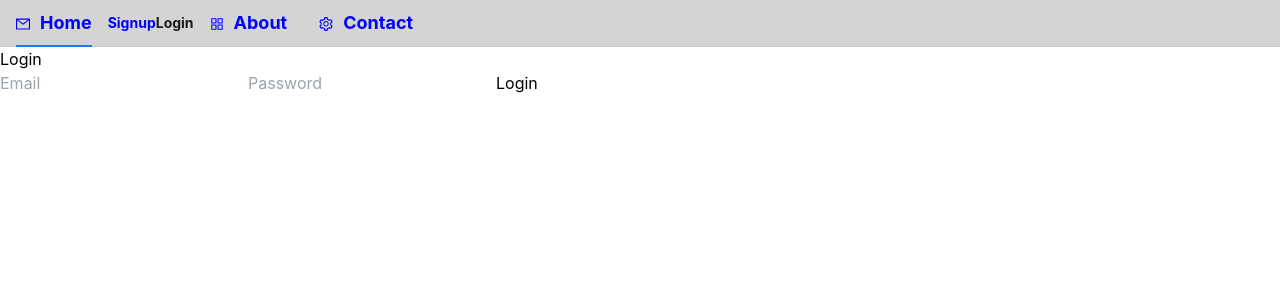
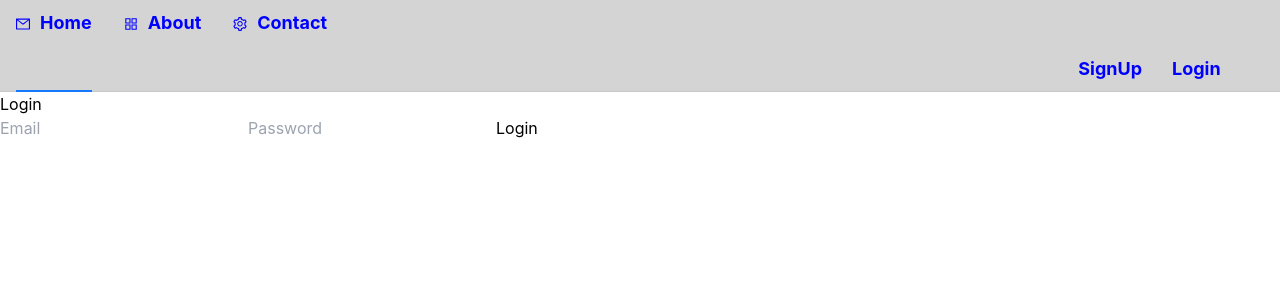
Before and after one commit to Daroowala/BoilerPlate, a React (Create React App) app: page /login in a window 1280 px wide. Shown: the top 300 px of the page. Built offline with nearby package versions, Linux system fonts and the light colour scheme; the HTML template or start-up script is replaced by a standard one.

Commit message:
not done

```diff
--- a/src/Navbar.js
+++ b/src/Navbar.js
@@ -1,13 +1,23 @@
 import React from 'react';
 import { Menu } from 'antd';
 import { AppstoreOutlined, MailOutlined, SettingOutlined } from '@ant-design/icons';
-import { Link } from 'react-router-dom';
+import { Link, useNavigate } from 'react-router-dom';
 
 
 const Navbar = () => {
+  const navigate = useNavigate();
+  const handleLogout = () => {
+    // Yahan apna logout logic likhein, jaise Firebase signOut call
+    console.log("User logged out");
+
+    // Logout ke baad Login page par navigate karna
+    navigate("/login");
+  };
   return (
     <>
+
     <Menu className='bg-neutral-300 font-bold ' mode="horizontal">
+
       <Menu.Item key="mail" icon={<MailOutlined />} style={{ color: 'blue', fontSize: '18px'}}>
        <Link to="/">Home</Link>
       </Menu.Item>
@@ -16,19 +26,23 @@ const Navbar = () => {
       </Menu.Item>
       <Menu.Item key="setting" icon={<SettingOutlined />}style={{ color: 'blue', fontSize: '18px' }}>
       <Link to="/contact">Contact</Link>
-      </Menu.Item>
-      <li style={{ color:'blue',}}>
+      <ul style={{color:'blue', display:'flex', marginLeft:'845px'}}>
+      <li>
           <Link to="/signup">
-            <button>Signup</button>
+            <button>SignUp</button>
           </Link>
         </li>
         <li>
           <Link to="/login">
-            <button>Login</button>
+            <button style={{marginLeft:'30px'}}>Login</button>
           </Link>
         </li>
 
+        </ul>
+
+      </Menu.Item>
     </Menu>
+
     </>
   );
 };
```
